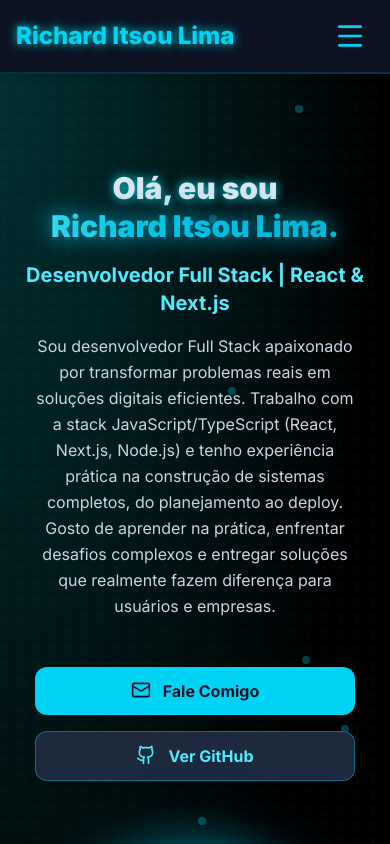
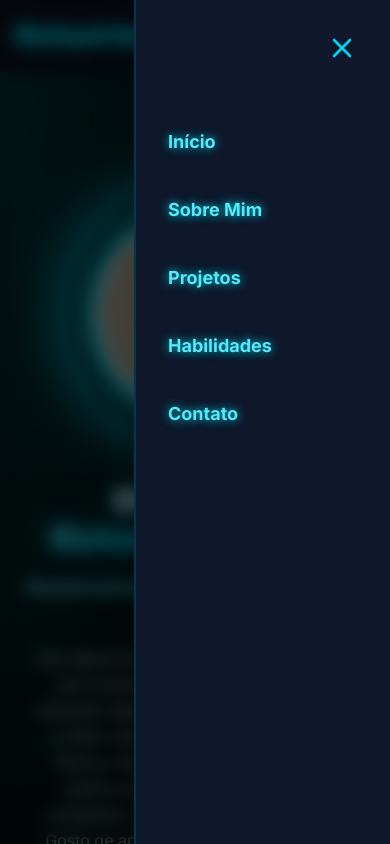
Before and after one commit to Richard-Sup-Dev/portfolio-richard-itsou-lima, a Next.js app: page / in a window 390 px wide. Both pictures are taken after a click on the button "Abrir menu". Shown: the top 844 px of the page. Built offline with nearby package versions, Linux system fonts and the light colour scheme.

Commit message:
feat: menu mobile funcional (drawer lateral)

```diff
--- a/src/components/Header.tsx
+++ b/src/components/Header.tsx
@@ -63,7 +63,41 @@ export default function Header() {
     <>
       {/* Header Mobile (aparece só em telas pequenas) */}
       <div className="md:hidden">
-        <HeaderMobile onMenuClick={() => setIsOpen(!isOpen)} />
+        <HeaderMobile onMenuClick={() => setIsOpen(true)} />
+        {/* Drawer lateral */}
+        {isOpen && (
+          <div className="fixed inset-0 z-50 flex">
+            {/* Overlay escuro */}
+            <div className="fixed inset-0 bg-black/60 backdrop-blur-sm" onClick={() => setIsOpen(false)} />
+            {/* Menu lateral */}
+            <nav className="relative ml-auto w-64 max-w-[80vw] h-full bg-slate-900 border-l-2 border-cyan-800/40 shadow-2xl flex flex-col p-6 animate-slide-in">
+              <button
+                className="self-end mb-8 text-cyan-400 p-2 rounded-lg hover:bg-slate-800 transition"
+                onClick={() => setIsOpen(false)}
+                aria-label="Fechar menu"
+              >
+                <X size={32} />
+              </button>
+              <ul className="flex flex-col gap-6 mt-4">
+                {navLinks.map((link) => (
+                  <li key={link.name}>
+                    <Link
+                      href={link.href}
+                      onClick={() => { setIsOpen(false); handleNavClick(link.href.replace('#', '')); }}
+                      className="block text-lg font-bold text-cyan-300 hover:text-cyan-400 neon-text px-2 py-2 rounded transition-all duration-200"
+                    >
+                      {link.name}
+                    </Link>
+                  </li>
+                ))}
+              </ul>
+            </nav>
+            <style>{`
+              @keyframes slide-in { from { transform: translateX(100%); } to { transform: translateX(0); } }
+              .animate-slide-in { animation: slide-in 0.25s cubic-bezier(0.4,0,0.2,1); }
+            `}</style>
+          </div>
+        )}
       </div>
       {/* Header Desktop (aparece só em telas médias e grandes) */}
       <header className="hidden md:block sticky top-0 z-50 bg-slate-900/80 backdrop-blur-md shadow-md transition-all duration-200 border-b-2 border-cyan-800/40 w-full">
--- a/src/components/Hero.tsx
+++ b/src/components/Hero.tsx
@@ -46,7 +46,7 @@ export default function Hero() {
           initial={{ opacity: 0, y: 50 }}
           animate={{ opacity: 1, y: 0 }}
           transition={{ duration: 1, ease: "easeOut" }}
-          className="text-center md:text-left space-y-8"
+          className="order-2 md:order-1 text-center md:text-left space-y-8"
         >
           {/* Título, subtítulo, descrição e botões */}
           <div>
@@ -126,7 +126,7 @@ export default function Hero() {
         </motion.div>
 
         {/* LADO DIREITO: FOTO ESTÁVEL COM AURÉOLAS ANIMADAS */}
-        <div className="relative flex justify-center items-center mt-10 xs:mt-0">
+        <div className="order-1 md:order-2 relative flex justify-center items-center mt-10 xs:mt-0">
           {/* ORBIT WRAPPER: container quadrado fixo */}
           <div className="relative w-52 h-52 xs:w-72 xs:h-72 sm:w-80 sm:h-80 md:w-96 md:h-96 lg:w-110 lg:h-110 aspect-square flex items-center justify-center">
 
```
